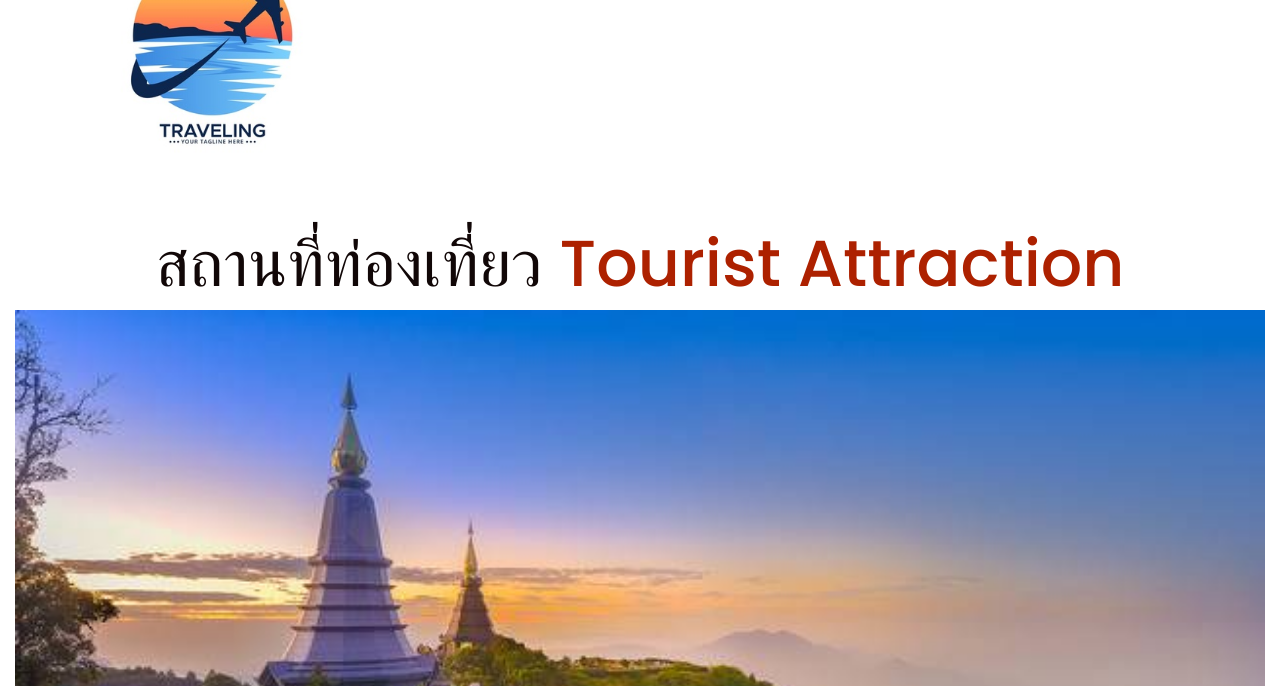
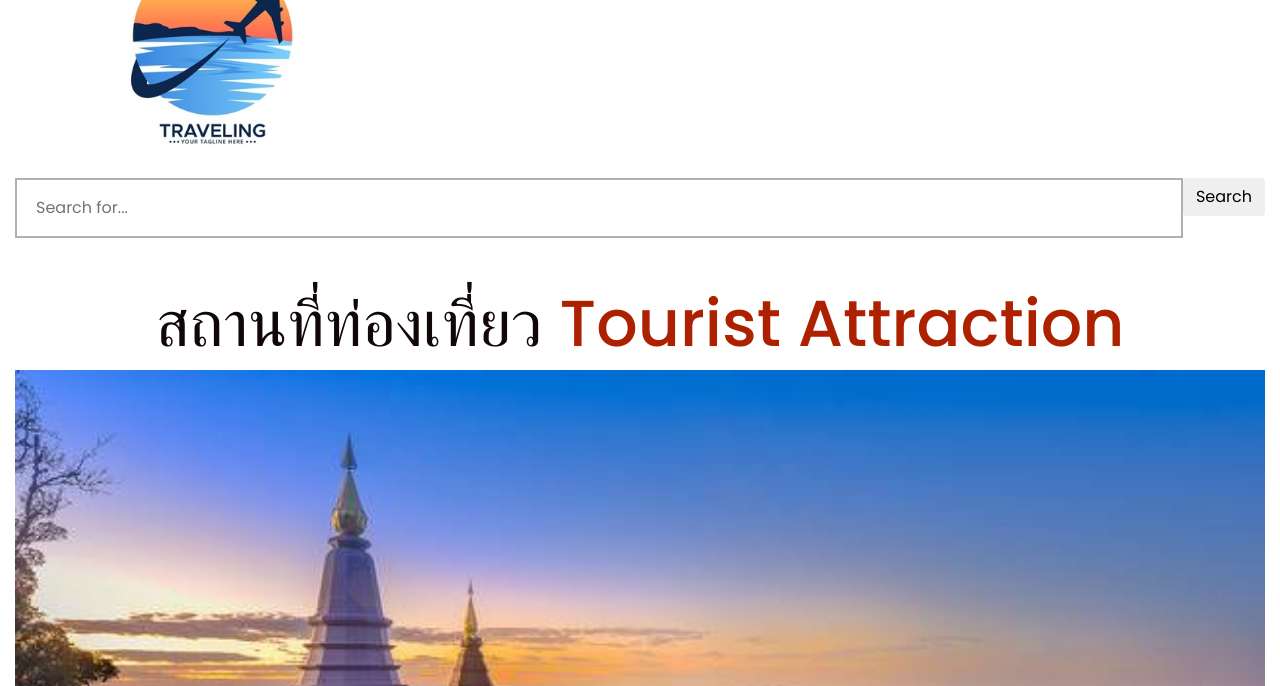
Before and after one commit to sharkwhite43/WebTravelChiangMai, a plain HTML site: page index.html in a window 1280 px wide. Shown: the part 114-800 px from the top of the page. Drawn offline with nearby package versions, Linux system fonts and the light colour scheme; a script that the page names is missing.

Commit message:
Add files via upload

```diff
--- a/index.html
+++ b/index.html
@@ -78,12 +78,21 @@
     <section class="slider_section">
         <div class="container-fluid">
             <div class="row">
+                <div class="col-md-12">
+                    <div class="input-group">
+                        <input type="text" class="form-control" placeholder="Search for...">
+                        <span class="input-group-btn">
+                        <button class="btn btn-default" type="button">Search</button>
+                      </span>
+                    </div>
+                </div>
                 <div class="col-md-12 ">
                     <div class="full-slider_cont ">
                         <center>
                             <h1>สถานที่ท่องเที่ยว <strong class="cur ">Tourist Attraction</strong></h1>
                         </center>
                     </div>
+
                 </div>
             </div>
             <div class="row">
@@ -91,12 +100,16 @@
                     <div id="myCarousel" class="carousel slide" data-ride="carousel">
                         <div class="carousel-inner">
                             <div class="carousel-item active">
-                                <img class="first-slide" src="images/Chiang Mai.jpg" alt="First slide" width=" 5000" height="5000"> </div>
+                                <img class="first-slide" src="images/Chiang Mai.jpg" alt="First slide" width=" 5000" height="5000">
+                            </div>
                         </div>
+
                     </div>
                 </div>
             </div>
         </div>
+        </div>
+
     </section>
 
     <div class="Currency ">
```
